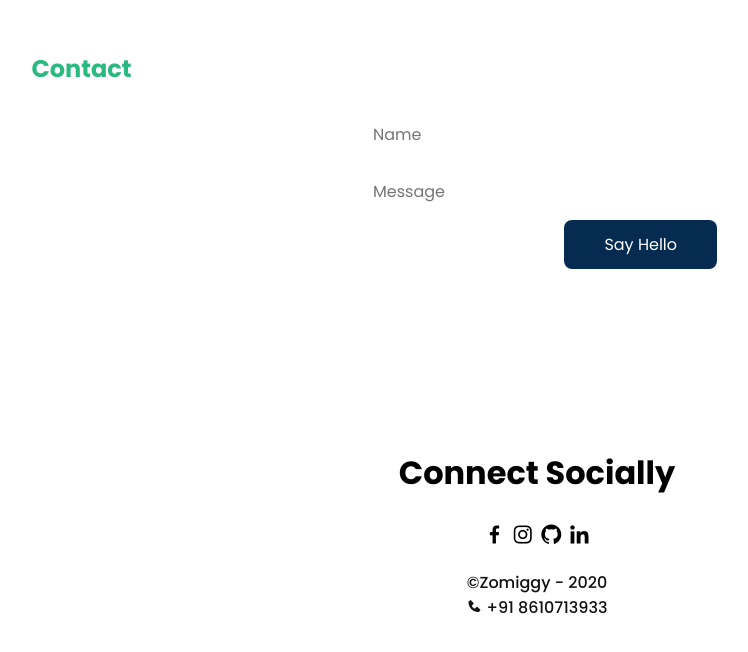
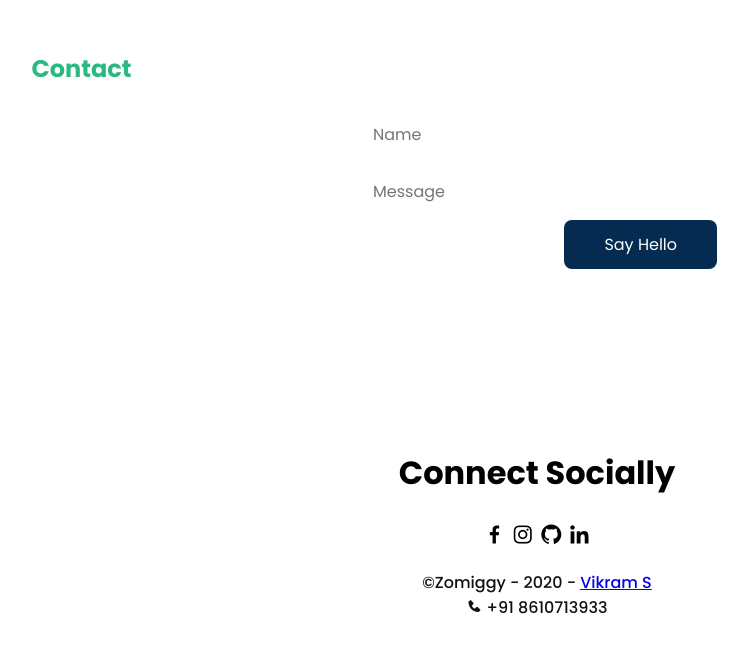
Before and after one commit to vikram1155/Hotel-website, a plain HTML site: page index.html in a window 1280 px wide. Shown: the part 3365-4017 px from the top of the page, without its empty margins (103-851 px from the left). Drawn offline with nearby package versions, Linux system fonts and the light colour scheme.

Commit message:
Update index.html

```diff
--- a/index.html
+++ b/index.html
@@ -183,7 +183,7 @@
             <a href="https://github.com/vikram1155" class="footer__icon"><i class='bx bxl-github' ></i></a>
             <a href="https://www.linkedin.com/in/vikram1155/" class="footer__icon"><i class='bx bxl-linkedin' ></i></a>
         </div>
-        <p>&#169;Zomiggy - 2020 <br><i class='bx bxs-phone'></i> +91 8610713933</p>
+        <p>&#169;Zomiggy - 2020 - <a href="http://www.vikrams.ml/"> Vikram S</a><br><i class='bx bxs-phone'></i> +91 8610713933</p>
     </footer>
 
 
```
